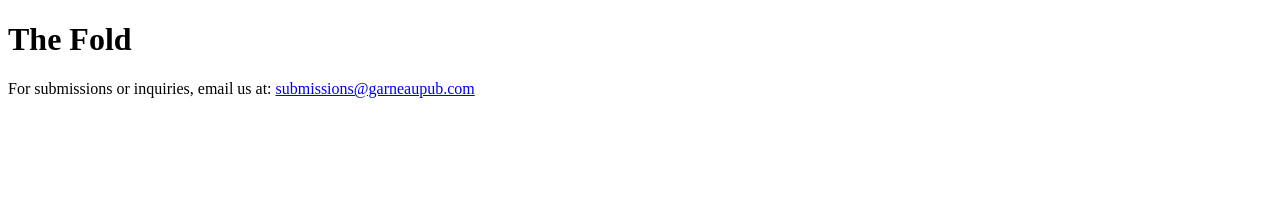
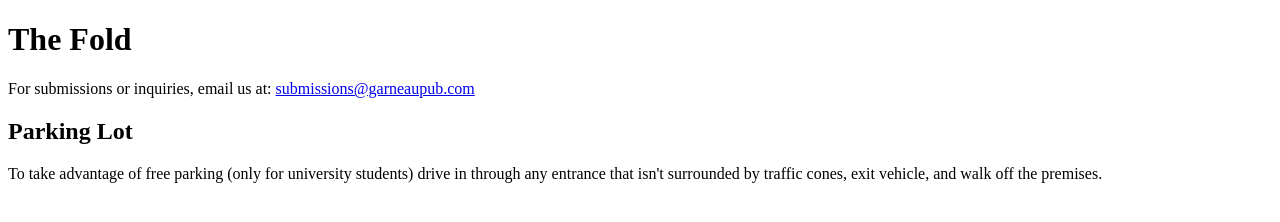
Before and after one commit to garneaupub/garneaupub.github.io, a plain HTML site: page index.html in a window 1280 px wide. Drawn offline with Linux system fonts and the light colour scheme.

Commit message:
Update index.html

```diff
--- a/index.html
+++ b/index.html
@@ -8,5 +8,8 @@
 <body>
     <h1>The Fold</h1>
     <p>For submissions or inquiries, email us at: <a href="mailto:your.email@example.com">submissions@garneaupub.com</a></p>
+
+    <h2>Parking Lot</h2>
+    <p>To take advantage of free parking (only for university students) drive in through any entrance that isn't surrounded by traffic cones, exit vehicle, and walk off the premises.</p>
 </body>
 </html>
```
